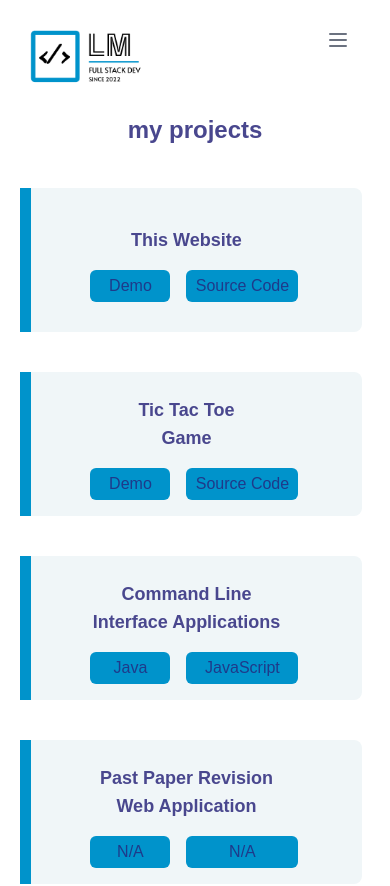
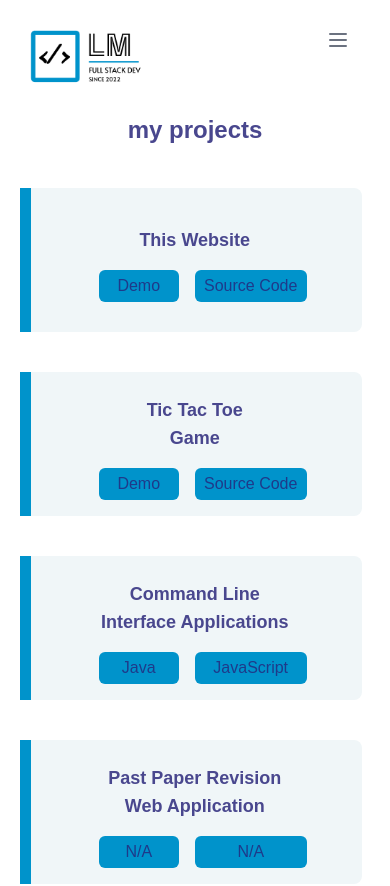
Before and after one commit to Luyanda-Madonsela/porfolio_website, a Next.js app: page /portfolio in a window 390 px wide. Shown: the top 886 px of the page. Built offline with nearby package versions, Linux system fonts and the light colour scheme; grey boxes are pictures that could not be loaded.

Commit message:
Alignment adjustment

```diff
--- a/src/components/ProjectPlaque.tsx
+++ b/src/components/ProjectPlaque.tsx
@@ -16,7 +16,7 @@ const ProjectPlaque: React.FC<ProjectPlaqueProps> = ({ mainImage, stackImage, he
 
                 <div className='flex w-3 bg-butt-color'></div>
 
-                <div className='flex w-full md:w-auto flex-col md:flex-row justify-center items-center content-center md:ml-5 gap-2 md:gap-5 mr-5'>
+                <div className='flex w-full md:w-auto flex-col md:flex-row justify-center items-center content-center md:ml-5 gap-2 md:gap-5 mr-1'>
                     <div className='flex lg:h-32 lg:w-32 xl:h-40 xl:w-48 xl:p-6 justify-center items-center content-center'>
                         {mainImage}
                     </div>
```
